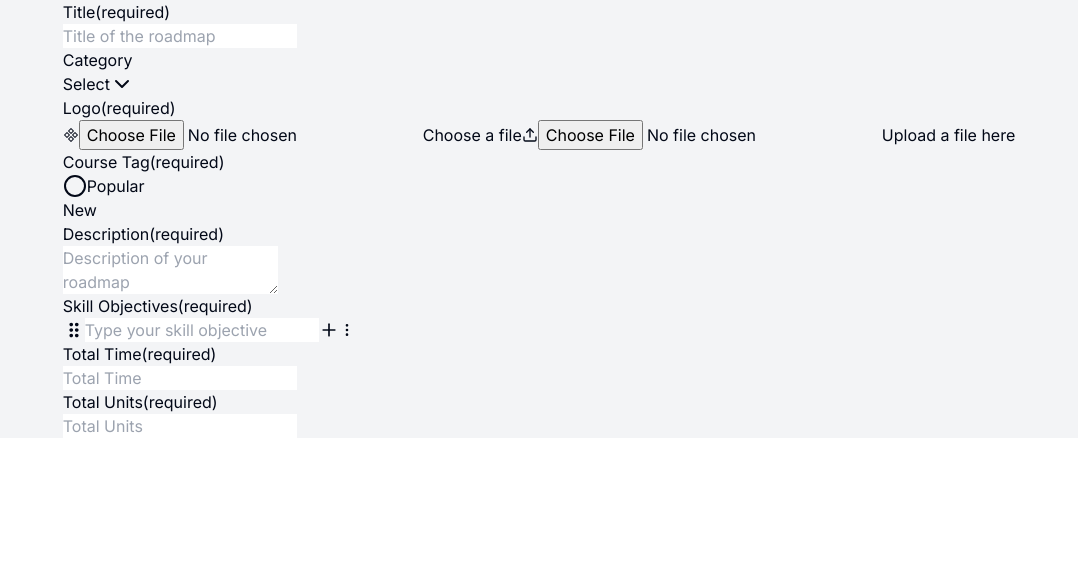
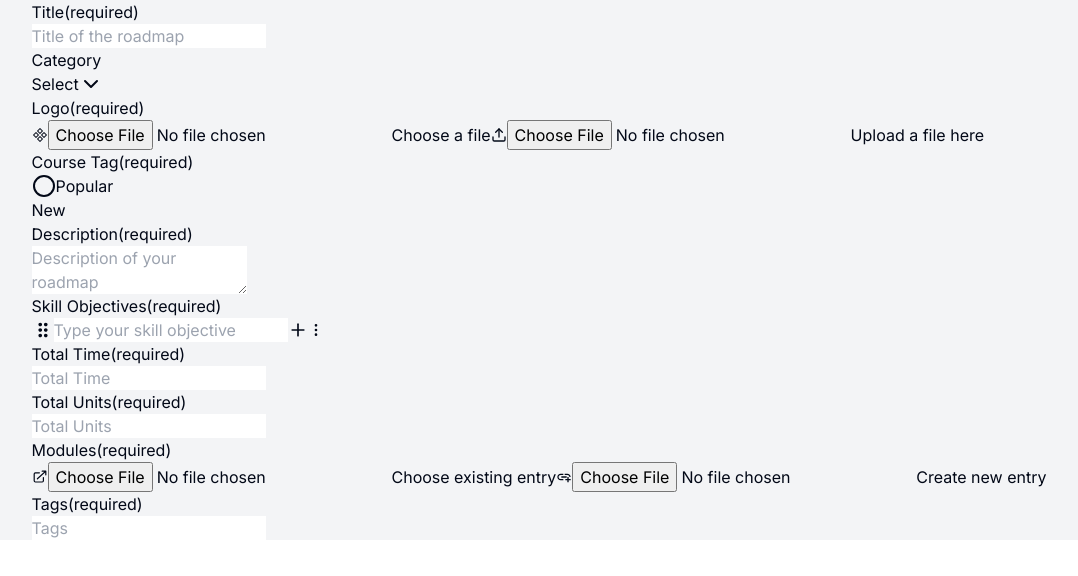
Before and after one commit to riteekagawand/ed-Dashboard-new, a Next.js app: page / in a window 1280 px wide. Shown: the top 576 px of the page, without its empty margins (101-1179 px from the left). Built offline with nearby package versions, Linux system fonts and the light colour scheme.

Commit message:
feat[update]Cards

```diff
--- a/Components/Mainpage.tsx
+++ b/Components/Mainpage.tsx
@@ -3,6 +3,10 @@ import * as React from "react";
 import { FiUpload } from "react-icons/fi";
 import { PiDiamondsFour } from "react-icons/pi";
 import SortableComponent from "./Sortable";
+import { HiMiniArrowTopRightOnSquare } from "react-icons/hi2";
+import { MdOutlineAddLink } from "react-icons/md";
+
+
 
 import {
   Card,
@@ -25,6 +29,7 @@ import { Textarea } from "@/Components/ui/textarea";
 
 const Mainpage = () => {
   const [logo, setLogo] = React.useState<string | null>(null);
+  const [modules, setModules] = React.useState<string[]>([]);
 
   const handleLogoChange = (event: React.ChangeEvent<HTMLInputElement>) => {
     if (event.target.files && event.target.files[0]) {
@@ -33,6 +38,13 @@ const Mainpage = () => {
         setLogo(e.target?.result as string);
       };
       reader.readAsDataURL(event.target.files[0]);
+    }
+  };
+
+  const handleAddModule = (event: React.ChangeEvent<HTMLInputElement>, type: 'existing' | 'new') => {
+    if (event.target.files && event.target.files[0]) {
+      const newModule = type === 'existing' ? 'Existing Module' : 'New Module'; // Modify as needed
+      setModules([...modules, newModule]);
     }
   };
 
@@ -90,8 +102,8 @@ const Mainpage = () => {
           <form>
             <div className="flex flex-row gap-[100px]">
               {/* Choose a File Option */}
-                <div className="flex  items-center space-x-2">
-                <PiDiamondsFour className="text-purple-500 text-[20px]"/>
+              <div className="flex items-center space-x-2">
+                <PiDiamondsFour className="text-purple-950 text-[20px]" />
                 <Input
                   id="choose-file"
                   type="file"
@@ -99,14 +111,14 @@ const Mainpage = () => {
                   onChange={handleLogoChange}
                   className="hidden"
                 />
-                  <label htmlFor="choose-file" className="cursor-pointer text-purple-500">
+                <label htmlFor="choose-file" className="cursor-pointer text-purple-900 text-sm font-semibold">
                   Choose a file
                 </label>
               </div>
 
               {/* Upload a File Here Option */}
               <div className="flex items-center space-x-2">
-                <FiUpload className="text-purple-500 text-[20px]"/>
+                <FiUpload className="text-purple-950 text-[20px]" />
                 <Input
                   id="upload-file"
                   type="file"
@@ -114,12 +126,10 @@ const Mainpage = () => {
                   onChange={handleLogoChange}
                   className="hidden"
                 />
-                  <label htmlFor="upload-file" className="cursor-pointer text-purple-500">
+                <label htmlFor="upload-file" className="cursor-pointer text-purple-900 text-sm font-semibold">
                   Upload a file here
                 </label>
               </div>
-
-
             </div>
             <div className="mt-5">
               {/* Display Selected Logo */}
@@ -134,7 +144,6 @@ const Mainpage = () => {
           </form>
         </CardContent>
       </Card>
-
 
       {/* 4th Card */}
       <Card className="w-[450px] mt-5 shadow-md">
@@ -217,6 +226,71 @@ const Mainpage = () => {
           </form>
         </CardContent>
       </Card>
+
+      {/* 9th Card */}
+      <Card className="w-[450px] mt-5 shadow-md">
+        <CardHeader>
+          <div className='flex items-center space-x-2'>
+            <CardTitle className="text-lg">Modules</CardTitle>
+            <CardDescription className="text-sm">(required)</CardDescription>
+          </div>
+        </CardHeader>
+        <CardContent>
+          <form>
+            {/* Display added modules */}
+            <div className="mb-4">
+
+            </div>
+            <div className="flex flex-row gap-[50px]">
+              {/* Choose Existing Entry Option */}
+              <div className="flex items-center space-x-2">
+                <HiMiniArrowTopRightOnSquare className="text-purple-900 text-[20px]" />
+                <Input
+                  id="choose-existing-entry"
+                  type="file"
+                  placeholder="Choose existing entry"
+                  onChange={(e) => handleAddModule(e, 'existing')}
+                  className="hidden"
+                />
+                <label htmlFor="choose-existing-entry" className="cursor-pointer text-purple-900 text-sm font-semibold">
+                  Choose existing entry
+                </label>
+              </div>
+
+              {/* Create New Entry Option */}
+              <div className="flex items-center space-x-2">
+                <MdOutlineAddLink className="text-purple-900 text-[20px]" />
+                <Input
+                  id="create-new-entry"
+                  type="file"
+                  placeholder="Create new entry"
+                  onChange={(e) => handleAddModule(e, 'new')}
+                  className="hidden"
+                />
+                <label htmlFor="create-new-entry" className="cursor-pointer text-purple-900 text-sm font-semibold">
+                  Create new entry
+                </label>
+              </div>
+            </div>
+          </form>
+        </CardContent>
+      </Card>
+
+      {/* 10th Card */}
+      <Card className="w-[450px] mt-5 shadow-md">
+        <CardHeader>
+          <div className='flex items-center space-x-2'>
+            <CardTitle className="text-lg">Tags</CardTitle>
+            <CardDescription className="text-sm">(required)</CardDescription>
+          </div>
+        </CardHeader>
+        <CardContent>
+          <form>
+            <Input id="tags" placeholder="Tags" />
+          </form>
+        </CardContent>
+      </Card>
+
     </div>
   );
 };
--- a/Components/Sortable.tsx
+++ b/Components/Sortable.tsx
@@ -28,7 +28,7 @@ const SortableField = ({
   if (!item || !item.id) return null; // Handle undefined or missing id
 
   return (
-    <div className="p-2 bg-gray-100 rounded-md border border-gray-200 shadow-sm">
+
       <div className="flex items-center justify-between mb-2">
         <div className="flex items-center w-full">
           <MdOutlineDragIndicator className="mr-2 cursor-grab text-gray-500" size={22} />
@@ -61,7 +61,6 @@ const SortableField = ({
           </div>
         </div>
       </div>
-    </div>
   );
 };
 
```
Also changed, not shown: Components/SortableModules.tsx (added, +57 -0 lines). Lines whose indentation alone changed are shown as unchanged.
